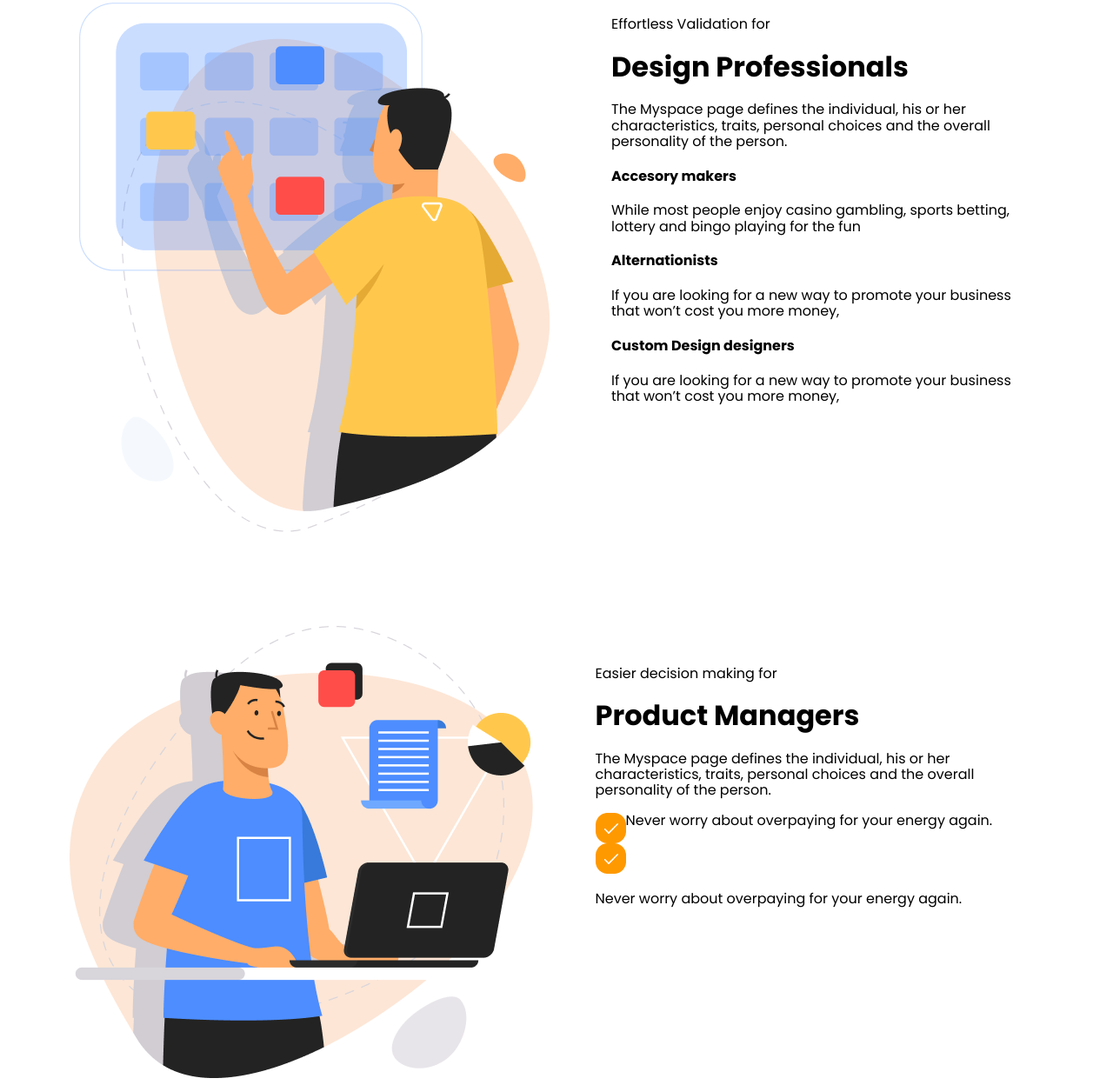
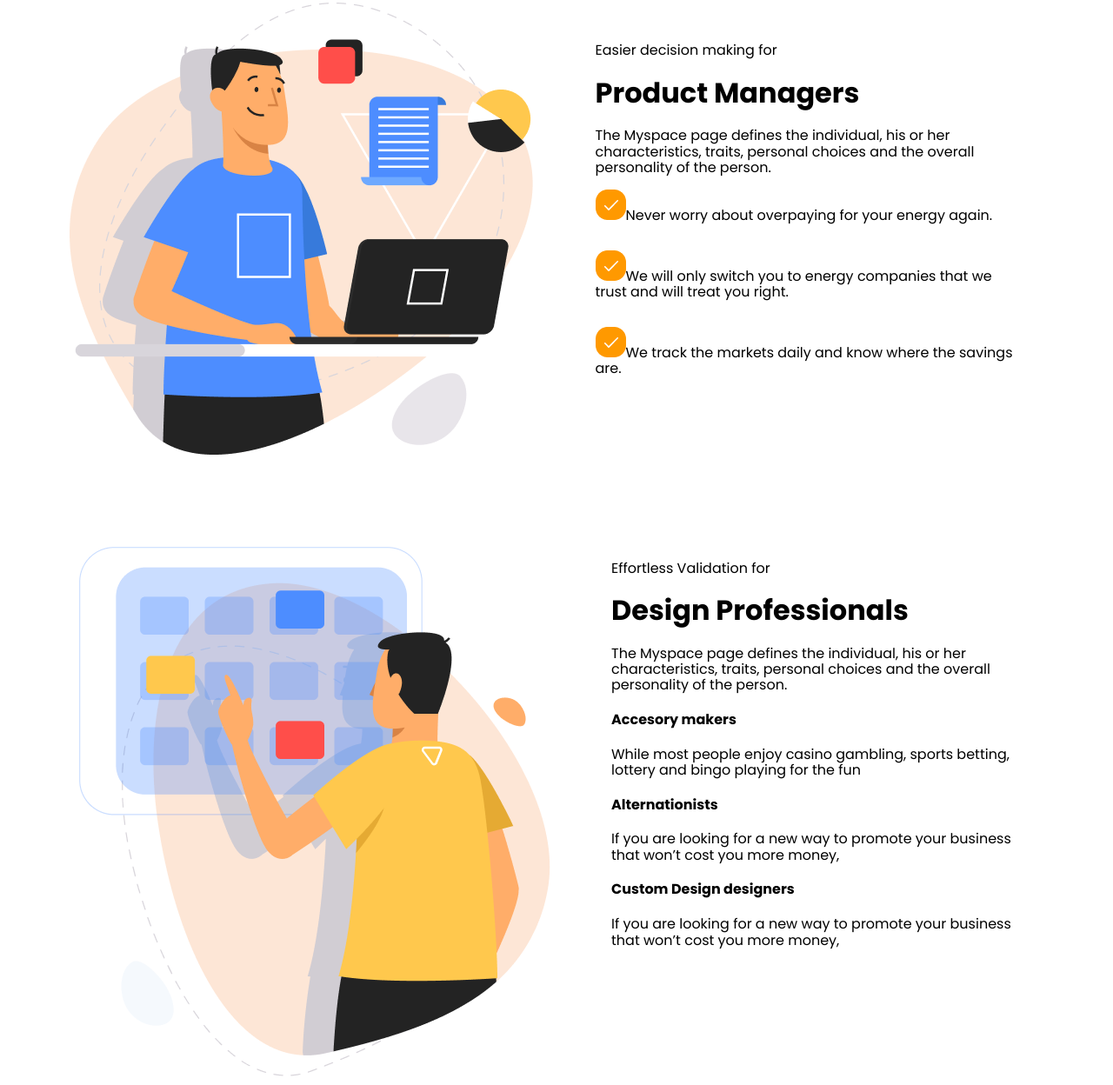
Before and after one commit to Phnilssonux/css-positions-and-transformation, a plain HTML site: page index.html in a window 1280 px wide. Shown: the part 1802-3050 px from the top of the page at 87% size. Drawn offline with nearby package versions, Linux system fonts and the light colour scheme.

Commit message:
Final submit

```diff
--- a/index.html
+++ b/index.html
@@ -99,6 +99,28 @@
         </div>
     </div>
 
+    <div class="production-container">
+        <div class="production-img">
+            <img src="images/thirdimage.png" alt="man on computer">
+        </div>
+        <div class="production-text">
+            <p>Easier decision making for</p>
+            <h1>Product Managers</h1>
+            <p>The Myspace page defines the individual,
+                his or her characteristics, traits, personal
+                choices and the overall personality of the person.</p>
+            <div class="icon-text">
+                <img src="images/check icon.png" alt="check icon"><span>Never worry about overpaying for your energy again. </span>
+            </div>
+            <div class="icon-text">
+                <img src="images/check icon.png" alt="check icon"><span>We will only switch you to energy companies that we trust and will treat you right.</span>
+            </div>
+            <div class="icon-text">
+                <img src="images/check icon.png" alt="check icon"><span>We track the markets daily and know where the savings are.</span>
+            </div>
+        </div>
+    </div>
+
     <div class="marketers-container">
         <div class="marketers-img">
             <img src="images/fourthimage.png" alt="man pointing">
@@ -119,28 +141,6 @@
             <h4>Custom Design designers</h4>
             <p>If you are looking for a new way to promote your business
                 that won’t cost you more money, </p>
-        </div>
-    </div>
-
-    <div class="production-container">
-        <div class="production-img">
-            <img src="images/thirdimage.png" alt="man on computer">
-        </div>
-        <div class="production-text">
-            <p>Easier decision making for</p>
-            <h1>Product Managers</h1>
-            <p>The Myspace page defines the individual,
-                his or her characteristics, traits, personal
-                choices and the overall personality of the person.</p>
-            <div class="icon-text1">
-                <img src="images/check icon.png" alt="check icon"><span>Never worry about overpaying for your energy again. </span>
-            </div>
-            <div class="icon-icon">
-                <img src="images/check icon.png">
-            </div>
-            <div class="icon-text">
-                <p>Never worry about overpaying for your energy again.</p>
-            </div>
         </div>
     </div>
 
--- a/styles/index.css
+++ b/styles/index.css
@@ -156,6 +156,7 @@ li > a {
 
 }
 
+
 .validation-text {
     max-width: 486px;
     width: 100%;
@@ -182,6 +183,7 @@ li > a {
     width: 100%;
     min-height: 521px;
     display: flex;
+    margin-bottom: 100px;
 }
 
 .production-text {
@@ -193,14 +195,14 @@ li > a {
 
 }
 
-.icon-text1 {
-    display: flex;
+.icon-text {
+    margin-bottom: 30px;
 
 }
 
 .footer{
     display: flex;
-    justify-content: center;
+    justify-content: space-between;
     max-width: 1109px;
     width: 100%;
     min-height: 308px;
@@ -212,6 +214,8 @@ li > a {
     max-width: 325px;
     width: 100%;
     min-height: 199px;
+    flex-direction: column;
+
 
 }
 
@@ -221,6 +225,8 @@ li > a {
     border-radius: 4px;
     border-color: #BCD0E5;
     background-color: #FFFFFF;
+    margin-top: 30px;
+    margin-bottom: 21px;
 }
 
 .orange-btn {
```
